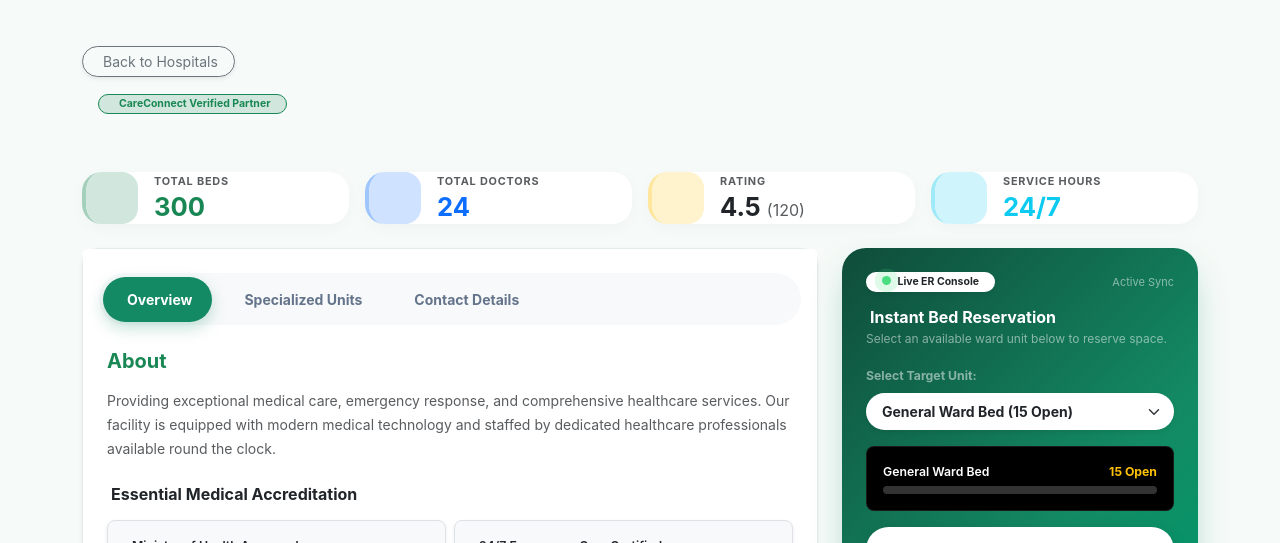
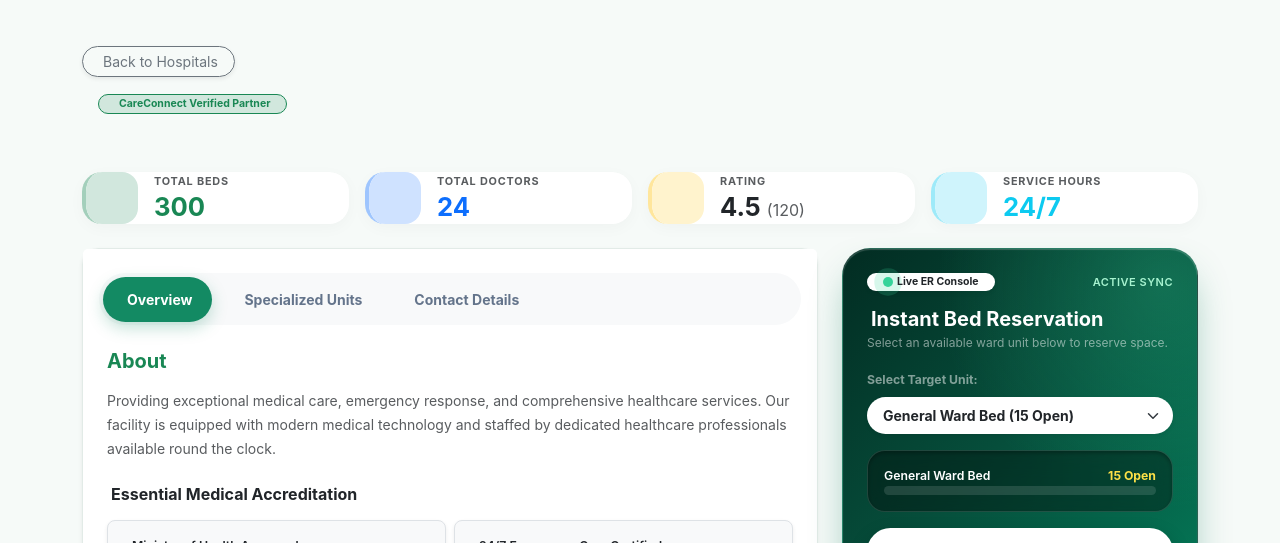
Before and after one commit to nazminnahar524-dotcom/CareConnect, a Django app: template careconnect/hospitals/templates/hospitals/hospital_detail.html in a window 1280 px wide. Shown: the part 68-611 px from the top of the page. Run offline with Django 3.2, Linux system fonts and the light colour scheme; the template is opened without the code that fills it, so the values that code supplies are empty; grey boxes are pictures that could not be loaded.

Commit message:
Update hospital detail page with latest styling and keyless map fix

```diff
--- a/careconnect/hospitals/templates/hospitals/hospital_detail.html
+++ b/careconnect/hospitals/templates/hospitals/hospital_detail.html
@@ -65,52 +65,64 @@
         border: 1px solid #e2ebe7;
     }
 
-    /* High-End Live Occupancy & Quick Action Console */
+    /* Ultra-Stylish Eye-Catching Live ER Console */
     .occupancy-console {
-        background: linear-gradient(135deg, #0f4c3a 0%, #138a63 70%, #059669 100%);
-        color: #fff;
-        border-radius: 24px;
+        background: radial-gradient(circle at 90% 10%, rgba(52, 211, 153, 0.25) 0%, transparent 50%),
+                    linear-gradient(135deg, #022c22 0%, #064e3b 50%, #047857 100%);
+        color: #ffffff;
+        border-radius: 28px;
         position: relative;
         overflow: hidden;
-        box-shadow: 0 16px 36px -8px rgba(19, 138, 99, 0.35);
-        transition: transform 0.35s ease, box-shadow 0.35s ease;
+        border: 1px solid rgba(255, 255, 255, 0.15);
+        box-shadow: 0 20px 40px -10px rgba(4, 120, 87, 0.45), inset 0 1px 1px rgba(255, 255, 255, 0.2);
+        transition: transform 0.35s cubic-bezier(0.34, 1.56, 0.64, 1), box-shadow 0.35s ease;
     }
 
     .occupancy-console:hover {
-        transform: translateY(-4px);
-        box-shadow: 0 22px 45px -8px rgba(19, 138, 99, 0.45);
+        transform: translateY(-5px);
+        box-shadow: 0 28px 50px -10px rgba(4, 120, 87, 0.55), inset 0 1px 2px rgba(255, 255, 255, 0.3);
     }
 
     .pulse-dot-live {
-        width: 9px;
-        height: 9px;
-        background-color: #4ade80;
+        width: 10px;
+        height: 10px;
+        background-color: #34d399;
         border-radius: 50%;
         display: inline-block;
-        box-shadow: 0 0 0 rgba(74, 222, 128, 0.4);
+        box-shadow: 0 0 10px #34d399;
         animation: pulseRing 2s infinite;
     }
 
     @keyframes pulseRing {
-        0% { box-shadow: 0 0 0 0 rgba(74, 222, 128, 0.6); }
-        70% { box-shadow: 0 0 0 10px rgba(74, 222, 128, 0); }
-        100% { box-shadow: 0 0 0 0 rgba(74, 222, 128, 0); }
+        0% { box-shadow: 0 0 0 0 rgba(52, 211, 153, 0.7); }
+        70% { box-shadow: 0 0 0 12px rgba(52, 211, 153, 0); }
+        100% { box-shadow: 0 0 0 0 rgba(52, 211, 153, 0); }
+    }
+
+    /* Vibrant Glass Display Box */
+    .glass-meter-box {
+        background: rgba(0, 0, 0, 0.35);
+        backdrop-filter: blur(12px);
+        border-radius: 18px;
+        border: 1px solid rgba(255, 255, 255, 0.12);
+        box-shadow: inset 0 2px 4px rgba(0, 0, 0, 0.3);
     }
 
     .custom-progress {
-        background: rgba(255, 255, 255, 0.2);
+        background: rgba(255, 255, 255, 0.12);
         border-radius: 10px;
-        height: 8px;
+        height: 9px;
         overflow: hidden;
     }
 
     .custom-progress-bar {
-        background: #4ade80;
+        background: linear-gradient(90deg, #10b981 0%, #34d399 100%);
         border-radius: 10px;
+        box-shadow: 0 0 12px rgba(52, 211, 153, 0.6);
         transition: width 1.2s cubic-bezier(0.16, 1, 0.3, 1);
     }
 
-    /* Cute Pop Button Animation */
+    /* Cute Pop Button Animation & Vivid Styling */
     @keyframes cutePop {
         0% { transform: scale(1); }
         40% { transform: scale(0.92) translateX(4px); }
@@ -367,17 +383,17 @@
             </div>
         </div>
 
-        <!-- Sidebar Column: DYNAMIC LIVE CONSOLE FROM DJANGO ADMIN -->
+        <!-- Sidebar Column: STYLISH VIBRANT LIVE CONSOLE -->
         <div class="col-lg-4">
             <div class="occupancy-console p-4 mb-4">
                 <div class="d-flex justify-content-between align-items-center mb-3">
-                    <span class="badge bg-white text-dark rounded-pill px-3 py-1 fw-bold small shadow-sm">
+                    <span class="badge bg-white text-dark rounded-pill px-3 py-1.5 fw-bold small shadow-sm d-flex align-items-center gap-1.5">
                         <span class="pulse-dot-live me-1"></span> Live ER Console
                     </span>
-                    <span class="small text-white-50" style="font-size: 11px;">Active Sync</span>
+                    <span class="small text-emerald-200 fw-semibold" style="font-size: 11px; color: #a7f3d0; letter-spacing: 0.5px;">ACTIVE SYNC</span>
                 </div>
 
-                <h6 class="fw-bold mb-1"><i class="bi bi-lightning-charge-fill text-warning me-1"></i>Instant Bed Reservation</h6>
+                <h5 class="fw-bold mb-1 text-white"><i class="bi bi-lightning-charge-fill text-warning me-1"></i>Instant Bed Reservation</h5>
                 <p class="small text-white-50 mb-3" style="font-size: 12px; line-height: 1.4;">Select an available ward unit below to reserve space.</p>
 
                 <!-- DYNAMIC AVAILABILITIES FROM DJANGO ADMIN -->
@@ -406,11 +422,11 @@
                     </select>
                 </div>
 
-                <!-- Live Unit Capacity Meter Display -->
-                <div class="p-3 rounded-3 bg-black bg-opacity-20 mb-3 border border-white border-opacity-10">
-                    <div class="d-flex justify-content-between small mb-1">
-                        <span id="selectedUnitLabel" class="fw-semibold">General Ward Bed</span>
-                        <strong class="text-warning" id="selectedUnitCount">15 Open</strong>
+                <!-- Live Unit Capacity Glass Box -->
+                <div class="p-3 glass-meter-box mb-3">
+                    <div class="d-flex justify-content-between small mb-1.5">
+                        <span id="selectedUnitLabel" class="fw-semibold text-white">General Ward Bed</span>
+                        <strong class="text-warning fw-bold" id="selectedUnitCount" style="color: #fde047 !important;">15 Open</strong>
                     </div>
                     <div class="custom-progress">
                         <div class="custom-progress-bar" id="selectedProgressBar" style="width: 75%;"></div>
@@ -539,9 +555,7 @@
                 activeReserved = true;
 
                 reserveBtn.classList.add('popped');
-                reserveBtn.innerHTML = '<i class="bi bi-stars"></i> Bed Secured ✔️';
-                reserveBtn.style.background = "#4ade80";
-                reserveBtn.style.color = "#0b3b2d";
+                reserveBtn.innerHTML = '<i class="bi bi-stars"></i> Yay! Bed Secured 🎉';
 
                 countDisplay.innerText = (originalCount - 1) + " Open";
                 progressBar.style.width = Math.max(10, (originalCount - 1) * 6) + "%";
@@ -559,8 +573,6 @@
                 activeReserved = false;
 
                 reserveBtn.innerHTML = '<i class="bi bi-heart-fill text-danger"></i> Quick Reserve Emergency Bed';
-                reserveBtn.style.background = "#ffffff";
-                reserveBtn.style.color = "#138a63";
 
                 countDisplay.innerText = originalCount + " Open";
                 progressBar.style.width = Math.max(10, originalCount * 6) + "%";
```
Also changed, not shown: other parts of careconnect/hospitals/templates/hospitals/hospital_detail.html (+20 -16 lines).
